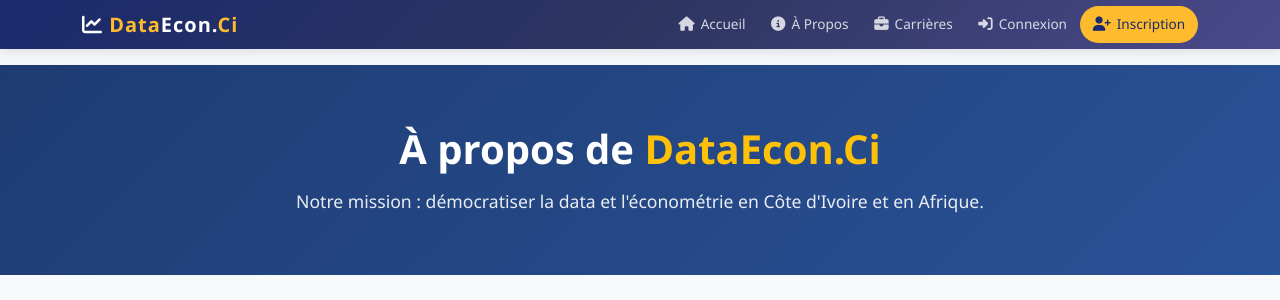
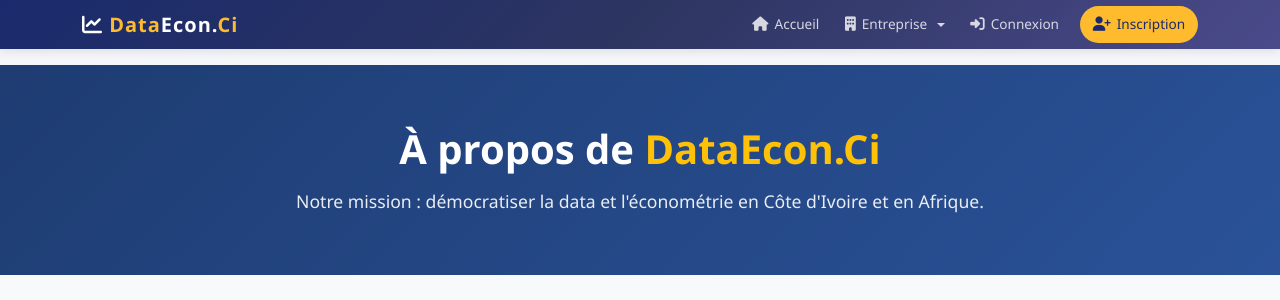
Before and after one commit to dataeconci/dataecon, a Flask app: page /about in a window 1280 px wide. Shown: the top 300 px of the page. Run offline with Flask 3, Linux system fonts and the light colour scheme.

Commit message:
UI: Reorganisation complete de la barre de navigation avec menus deroulants

```diff
--- a/app/static/css/style.css
+++ b/app/static/css/style.css
@@ -572,3 +572,45 @@ footer small {
         padding: 0.5rem 0 !important;
     }
 }
+/* ============================================
+   MENUS DÉROULANTS DE LA NAVBAR
+   ============================================ */
+
+/* Style des menus déroulants */
+.dropdown-menu {
+    border: none;
+    border-radius: 8px;
+    box-shadow: 0 10px 30px rgba(0,0,0,0.15);
+    padding: 10px 0;
+    margin-top: 10px;
+}
+
+.dropdown-item {
+    font-size: 0.9rem;
+    padding: 10px 20px;
+    color: #333;
+    font-weight: 500;
+    transition: all 0.2s;
+}
+
+.dropdown-item:hover {
+    background-color: #f0f5ff;
+    color: #2a5298;
+}
+
+.dropdown-item i {
+    width: 20px;
+    text-align: center;
+    margin-right: 8px;
+    color: #2a5298;
+}
+
+/* Alignement vertical parfait dans la navbar */
+.navbar-nav {
+    align-items: center;
+}
+
+.navbar-nav .nav-item {
+    display: flex;
+    align-items: center;
+}
--- a/app/templates/layout.html
+++ b/app/templates/layout.html
@@ -34,28 +34,35 @@
             </button>
             <div class="collapse navbar-collapse" id="navbarNav">
                 <ul class="navbar-nav ms-auto align-items-lg-center">
+
+                    <!-- 1. LIENS PUBLICS -->
                     <li class="nav-item">
                         <a class="nav-link" href="{{ url_for('index') }}">
                             <i class="fas fa-home"></i> Accueil
                         </a>
                     </li>
-                    <li class="nav-item">
-                        <a class="nav-link" href="{{ url_for('about') }}">
+
+                    <!-- Menu déroulant Entreprise -->
+                    <li class="nav-item dropdown">
+                        <a class="nav-link dropdown-toggle" href="#" id="entrepriseDropdown" role="button" data-bs-toggle="dropdown">
+                            <i class="fas fa-building"></i> Entreprise
+                        </a>
+                        <ul class="dropdown-menu">
+                            <li>
+                                <a class="dropdown-item" href="{{ url_for('about') }}">
                                     <i class="fas fa-info-circle"></i> À Propos
                                 </a>
                             </li>
-                    <li class="nav-item">
-                        <a class="nav-link" href="{{ url_for('carrieres') }}">
+                            <li>
+                                <a class="dropdown-item" href="{{ url_for('carrieres') }}">
                                     <i class="fas fa-briefcase"></i> Carrières
                                 </a>
                             </li>
+                        </ul>
+                    </li>
 
                     {% if current_user.is_authenticated %}
-                        <li class="nav-item">
-                            <a class="nav-link" href="{{ url_for('dashboard') }}">
-                                <i class="fas fa-tachometer-alt"></i> Tableau de bord
-                            </a>
-                        </li>
+                        <!-- 2. LIENS UTILISATEURS CONNECTÉS -->
                         <li class="nav-item">
                             <a class="nav-link" href="{{ url_for('courses') }}">
                                 <i class="fas fa-book"></i> Cours
@@ -77,32 +84,51 @@
                             </a>
                         </li>
 
-                        <!-- ABONNEMENTS -->
+                        <!-- Abonnements (Mis en évidence) -->
                         <li class="nav-item">
                             <a class="nav-link" href="{{ url_for('subscription') }}" style="color: #fdbb2d !important;">
                                 <i class="fas fa-crown"></i> Abonnements
                             </a>
                         </li>
 
-                                               <!-- ADMIN -->
+                        <!-- 3. MENU ADMINISTRATION (Admin uniquement) -->
                         {% if current_user.is_admin %}
-                            <li class="nav-item">
-                                <a class="nav-link" href="{{ url_for('admin_courses') }}" style="color: #fdbb2d !important;">
+                            <li class="nav-item dropdown">
+                                <a class="nav-link dropdown-toggle" href="#" id="adminDropdown" role="button" data-bs-toggle="dropdown" style="color: #fdbb2d !important;">
                                     <i class="fas fa-cog"></i> Administration
                                 </a>
-                            </li>
-                            <!-- NOUVEAU LIEN ICI -->
-                            <li class="nav-item">
-                                <a class="nav-link" href="{{ url_for('admin_candidatures') }}" style="color: #fdbb2d !important;">
-                                    <i class="fas fa-users"></i> Candidatures
+                                <ul class="dropdown-menu">
+                                    <li>
+                                        <a class="dropdown-item" href="{{ url_for('admin_courses') }}">
+                                            <i class="fas fa-book-open"></i> Gestion des cours
                                         </a>
                                     </li>
+                                    <li>
+                                        <a class="dropdown-item" href="{{ url_for('admin_users') }}">
+                                            <i class="fas fa-users-cog"></i> Utilisateurs
+                                        </a>
+                                    </li>
+                                    <li><hr class="dropdown-divider"></li>
+                                    <li>
+                                        <a class="dropdown-item" href="{{ url_for('admin_candidatures') }}" style="color: #2a5298; font-weight: 600;">
+                                            <i class="fas fa-file-signature"></i> Candidatures reçues
+                                        </a>
+                                    </li>
+                                </ul>
+                            </li>
                         {% endif %}
-                        <li class="nav-item dropdown">
+
+                        <!-- 4. MENU UTILISATEUR -->
+                        <li class="nav-item dropdown ms-lg-2">
                             <a class="nav-link dropdown-toggle" href="#" id="userDropdown" role="button" data-bs-toggle="dropdown">
                                 <i class="fas fa-user-circle"></i> {{ current_user.username }}
                             </a>
                             <ul class="dropdown-menu dropdown-menu-end">
+                                <li>
+                                    <a class="dropdown-item" href="{{ url_for('dashboard') }}">
+                                        <i class="fas fa-tachometer-alt"></i> Tableau de bord
+                                    </a>
+                                </li>
                                 <li>
                                     <a class="dropdown-item" href="{{ url_for('profile') }}">
                                         <i class="fas fa-user"></i> Profil
@@ -122,12 +148,13 @@
                             </ul>
                         </li>
                     {% else %}
+                        <!-- 5. LIENS VISITEURS NON CONNECTÉS -->
                         <li class="nav-item">
                             <a class="nav-link" href="{{ url_for('login') }}">
                                 <i class="fas fa-sign-in-alt"></i> Connexion
                             </a>
                         </li>
-                        <li class="nav-item">
+                        <li class="nav-item ms-lg-2">
                             <a class="nav-link btn btn-primary-custom text-dark" href="{{ url_for('register') }}">
                                 <i class="fas fa-user-plus"></i> Inscription
                             </a>
@@ -137,18 +164,6 @@
             </div>
         </div>
     </nav>
-{% if current_user.is_admin %}
-    <li class="nav-item">
-        <a class="nav-link" href="{{ url_for('admin_courses') }}" style="color: #fdbb2d !important;">
-            <i class="fas fa-book"></i> Cours
-        </a>
-    </li>
-    <li class="nav-item">
-        <a class="nav-link" href="{{ url_for('admin_users') }}" style="color: #fdbb2d !important;">
-            <i class="fas fa-users"></i> Utilisateurs
-        </a>
-    </li>
-{% endif %}
 
     <!-- ============================================ -->
     <!-- MESSAGES FLASH (Alertes) -->
@@ -208,6 +223,7 @@
     <script src="https://cdn.jsdelivr.net/npm/bootstrap@5.3.0/dist/js/bootstrap.bundle.min.js"></script>
     <script src="{{ url_for('static', filename='js/main.js') }}"></script>
     {% block extra_js %}{% endblock %}
+
     <!-- ============================================ -->
     <!-- CHATBOT DataEcon.Ci -->
     <!-- ============================================ -->
```
Lines whose indentation alone changed are shown as unchanged.
